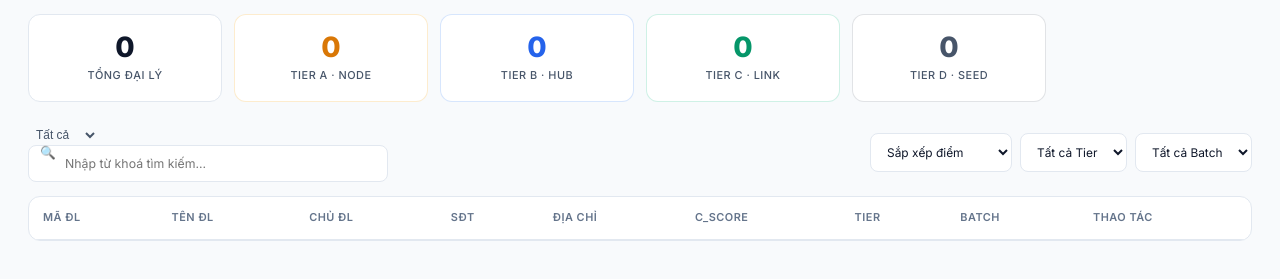
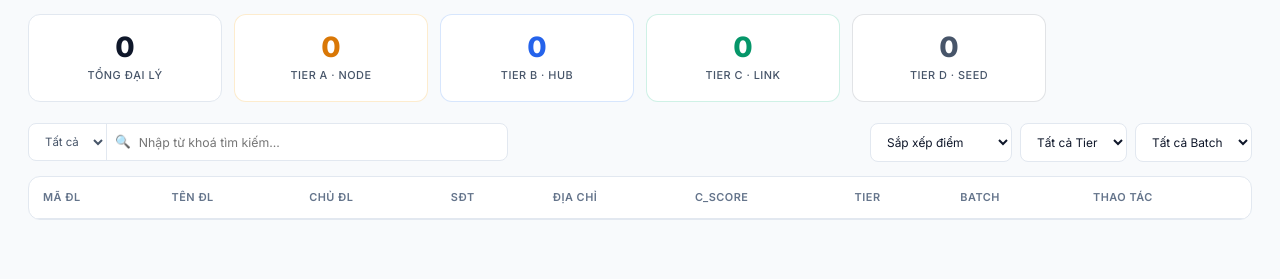
Before and after one commit to duongldhe172545/Dealer_Score, a website: page public/index.html in a window 1280 px wide. Shown: the part 67-346 px from the top of the page. Drawn offline with Linux system fonts and the light colour scheme; no server answers.

Commit message:
Inline search column selector + toggle-off radio scores

```diff
--- a/public/css/styles.css
+++ b/public/css/styles.css
@@ -240,29 +240,43 @@ body {
 }
 
 .search-box {
-  position: relative;
+  display: flex;
+  align-items: center;
   flex: 1;
-  max-width: 360px;
-}
-.search-icon {
-  position: absolute;
-  left: 12px;
-  top: 50%;
-  transform: translateY(-50%);
-  font-size: 0.9rem;
-}
-.search-box input {
-  width: 100%;
-  padding: 10px 12px 10px 36px;
+  max-width: 480px;
   background: var(--bg-card);
   border: 1px solid var(--border);
   border-radius: var(--radius-sm);
+  overflow: hidden;
+  transition: var(--transition);
+}
+.search-box:focus-within { border-color: var(--accent); box-shadow: 0 0 0 3px var(--accent-glow); }
+.search-box select {
+  border: none;
+  background: transparent;
+  color: var(--text-secondary);
+  font-family: var(--font);
+  font-size: 0.82rem;
+  padding: 10px 4px 10px 12px;
+  outline: none;
+  cursor: pointer;
+  border-right: 1px solid var(--border);
+}
+.search-icon {
+  padding: 0 8px;
+  font-size: 0.9rem;
+  flex-shrink: 0;
+}
+.search-box input {
+  flex: 1;
+  padding: 10px 12px 10px 0;
+  background: transparent;
+  border: none;
   color: var(--text-primary);
   font-family: var(--font);
   font-size: 0.88rem;
-  transition: var(--transition);
+  outline: none;
 }
-.search-box input:focus { outline: none; border-color: var(--accent); box-shadow: 0 0 0 3px var(--accent-glow); }
 
 .filter-group { display: flex; gap: 8px; }
 .filter-group select {
--- a/public/index.html
+++ b/public/index.html
@@ -70,7 +70,7 @@
       <!-- Filters -->
       <div class="table-toolbar">
         <div class="search-box">
-          <select id="search-column" style="border:none; background:transparent; color:var(--text-secondary); font-size:0.85rem; padding:0 4px; outline:none; min-width:70px;">
+          <select id="search-column">
             <option value="all">Tất cả</option>
             <option value="dealer_id">Mã ĐL</option>
             <option value="ten_dl">Tên ĐL</option>
--- a/public/js/form.js
+++ b/public/js/form.js
@@ -118,9 +118,22 @@ window.FormController = {
         </div>
       `;
 
-      // Listen for score changes
+      // Listen for score changes — allow click-to-uncheck (toggle off)
       card.querySelectorAll('input[type=radio]').forEach(radio => {
-        radio.addEventListener('change', () => this.onScoreChange(c.code, parseInt(radio.value)));
+        radio.addEventListener('mousedown', function() {
+          this._wasChecked = this.checked;
+        });
+        radio.addEventListener('click', function() {
+          if (this._wasChecked) {
+            this.checked = false;
+            const code = this.dataset.code;
+            const cardEl = document.getElementById(`card-${code}`);
+            cardEl.classList.remove('scored', 'score-0', 'score-1', 'score-2');
+            window.FormController.updateRunningTotal();
+          } else {
+            window.FormController.onScoreChange(this.dataset.code, parseInt(this.value));
+          }
+        });
       });
 
       if (c.group === 1) group1.appendChild(card);
```
